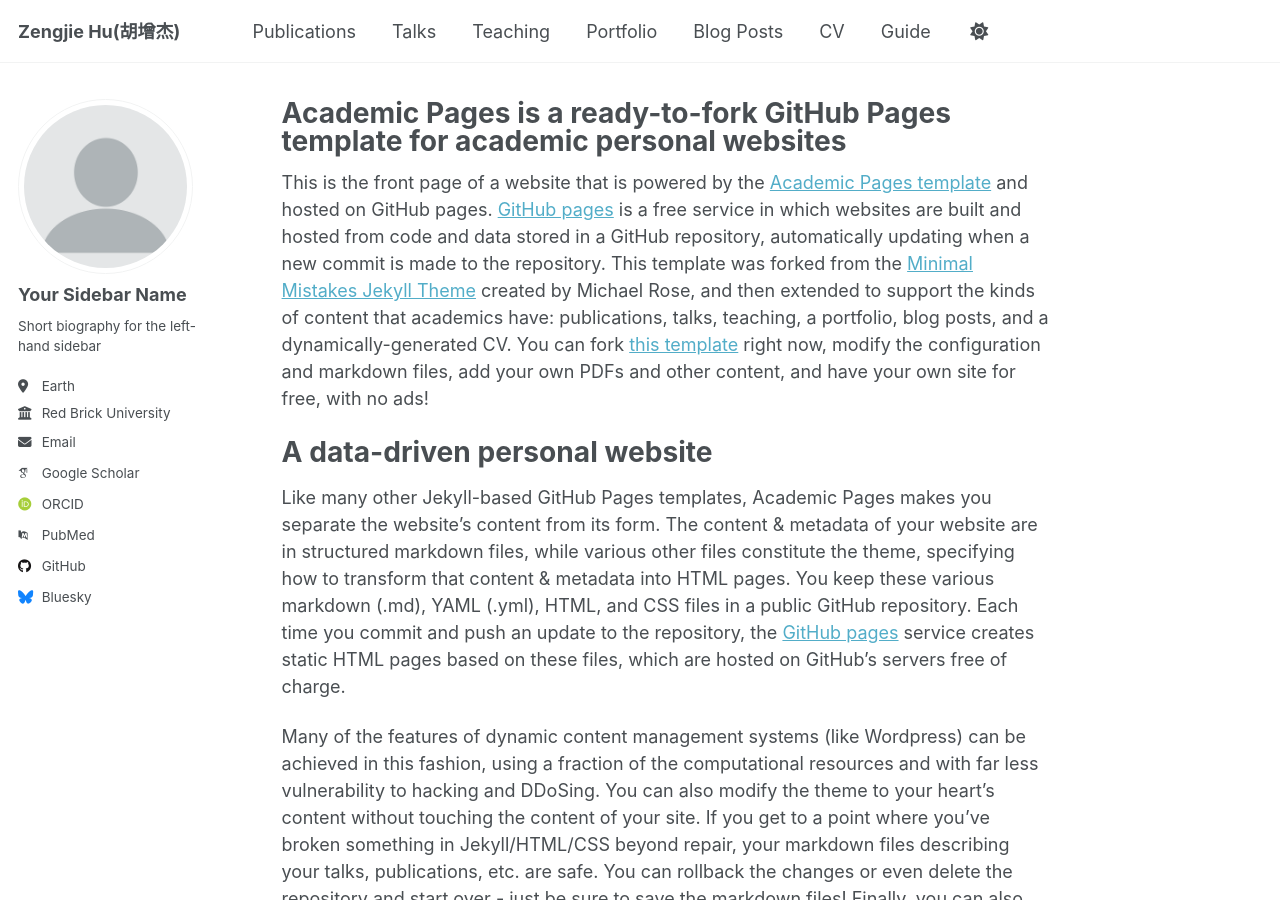
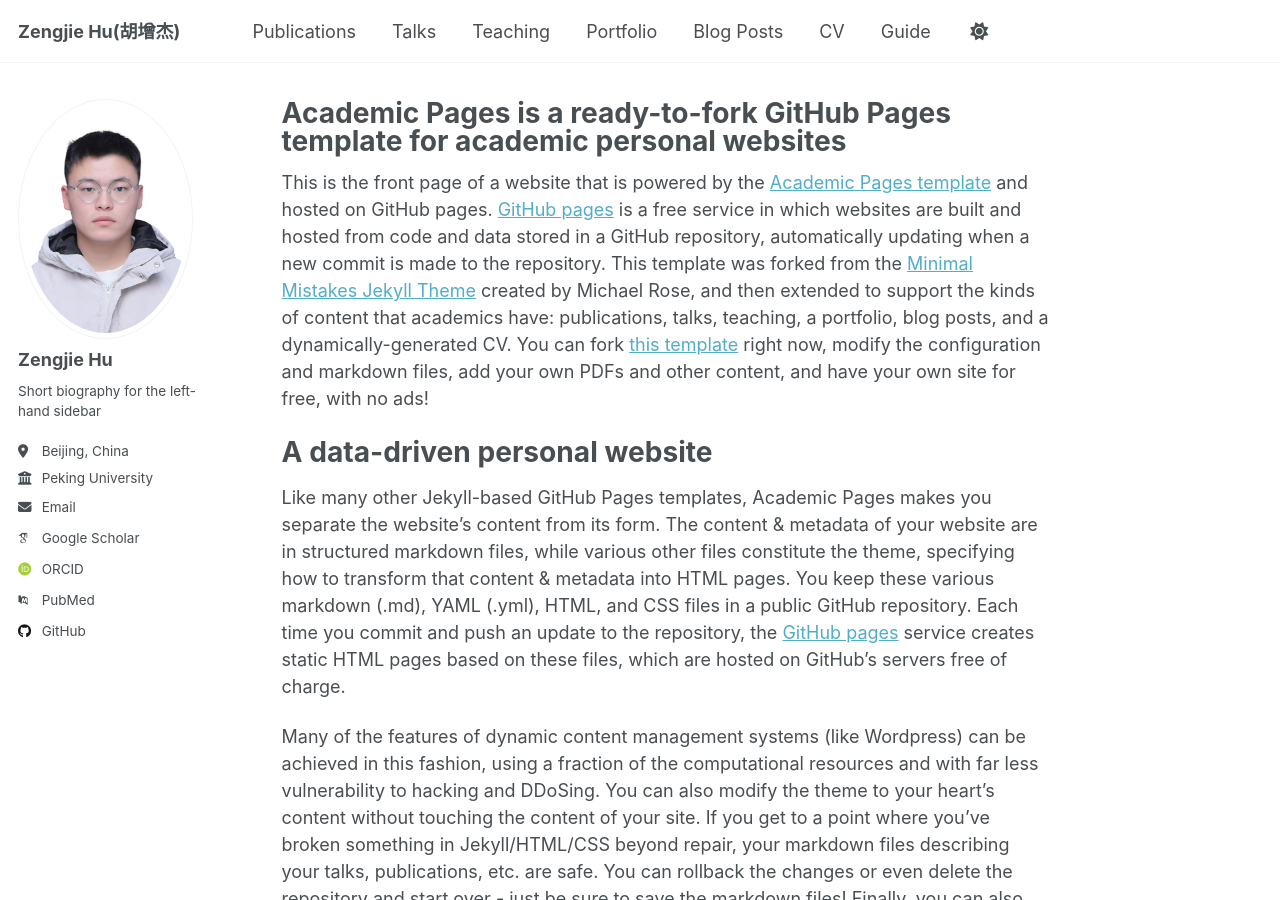
Before and after one commit to FloSophorae/FloSophorae.github.io, a Jekyll site: the page built from _pages/about.md, in a window 1280 px wide and 900 px high. Built offline with Jekyll 4.4.1, drawn with Linux system fonts in a browser that asks for light colours; some web fonts are replaced.

Commit message:
modify config.yaml

```diff
--- a/_config.yml
+++ b/_config.yml
@@ -22,14 +22,14 @@
 #               Additional customization can be done by editing /_includes/author-profile.html
 author:
   # Biographic information
-  avatar           : "profile.png"
-  name             : "Your Sidebar Name"
+  avatar           : "huzengjie.jpg"
+  name             : "Zengjie Hu"
   pronouns         : # example: "she/her"
   bio              : "Short biography for the left-hand sidebar"
-  location         : "Earth"
-  employer         : "Red Brick University"
+  location         : "Beijing, China"
+  employer         : "Peking University"
   uri              : # URL
-  email            : "none@example.org"
+  email            : "2786398891@qq.com"
 
   # Academic websites
   academia         : # URL
@@ -46,12 +46,12 @@
   bitbucket        : # Username - Update with your username on the site
   codepen          : # Username
   dribbble         : # Username
-  github           : "academicpages"
+  github           : "https://github.com/FloSophorae"
   kaggle           : # Username
   stackoverflow    : # User number or user number and name (i.e., use "1" or "1/jeff-atwood")
 
   # Social media
-  bluesky          : "bsky.app" # Replace this with you Bluesky username
+  bluesky          : # "bsky.app" # Replace this with you Bluesky username
   facebook         : # Username
   flickr           : # Username
   foursquare       : # Username
```
Also changed, not shown: images/huzengjie.jpg (added).
